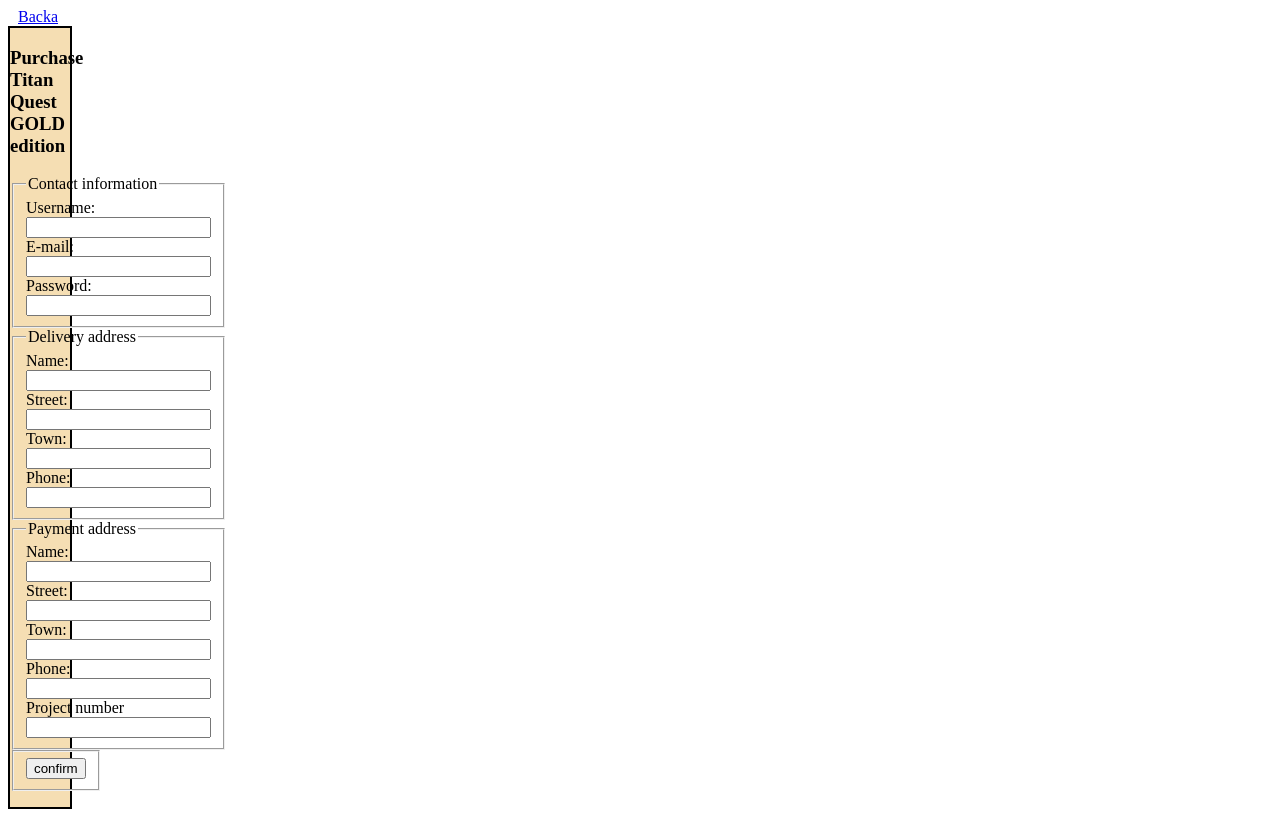
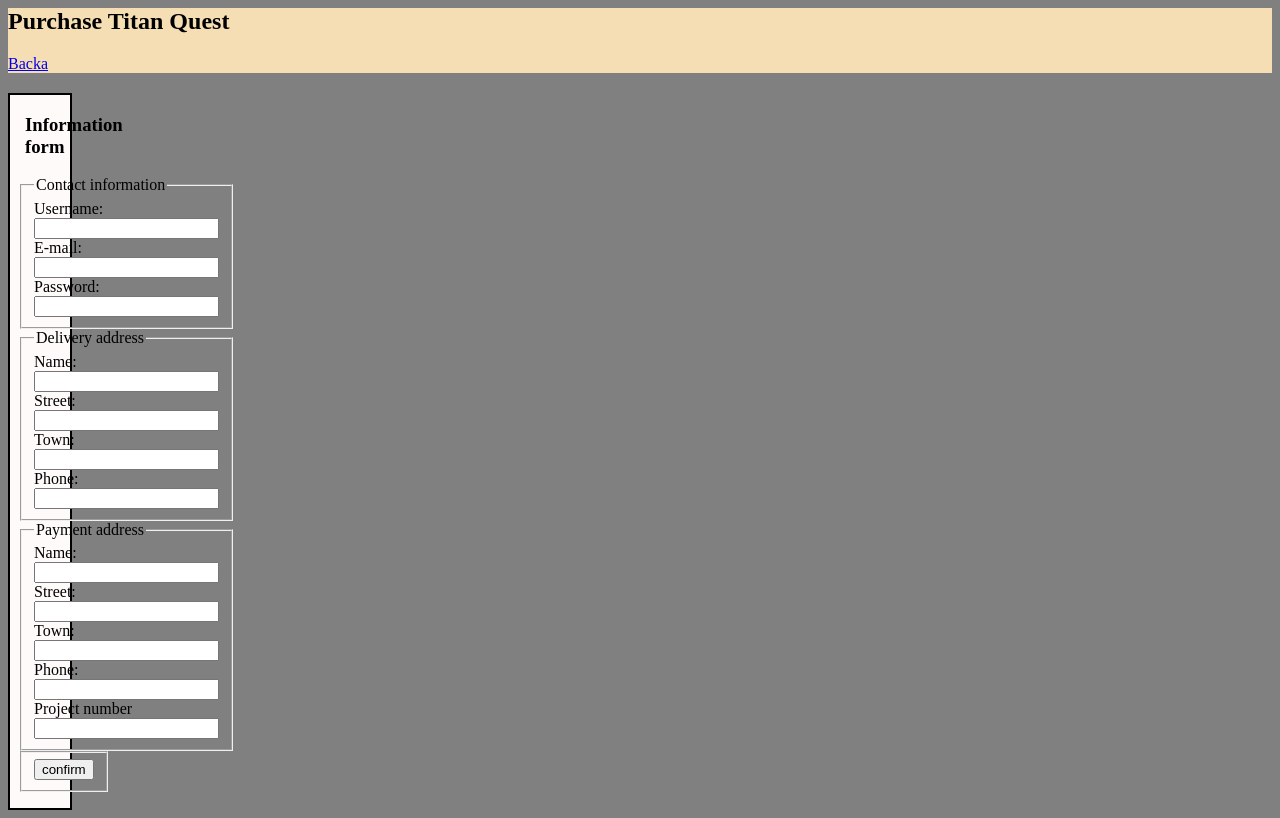
Before and after one commit to Thornfalk/HTML_STUFF, a plain HTML site: page Lab2/order.html in a window 1280 px wide. Drawn offline with Linux system fonts and the light colour scheme.

Commit message:
Unnessesary styling

```diff
--- a/Lab2/order.html
+++ b/Lab2/order.html
@@ -2,12 +2,13 @@
 
 <header>
     <nav>
+        <h1>Purchase Titan Quest</h1>
         <a href="http://localhost:5960/Game_Store.html">Backa</a>
     </nav>
 </header>
 <div id="wrapper">
     <form action="http://localhost:5960/recipe.html">
-        <h3>Purchase Titan Quest GOLD edition</h3>
+        <h3>Information form</h3>
         <fieldset>
             <legend>Contact information</legend>
             <lable>Username:</lable> <br />
--- a/Lab2/styles/StyleSheet1.css
+++ b/Lab2/styles/StyleSheet1.css
@@ -2,23 +2,25 @@ html{
     background-color:gray;
 }
 body {
-    background-color:lightblue;
+    background-color:wheat;
     padding-left:250px;
 }
 header{
     margin-right:285px;
 }
 nav{
-    background-color:lightblue;
+    background-color:wheat;
 }
 #wrapper{
     background-color:snow;
     float:left;
     max-width:800px;
     padding-left:80px;
+    margin-top:20px;
 }
 figure{
     float:left;
+    border:8px solid wheat;
 }
 img{
     width:120px;
--- a/Lab2/styles/StyleSheet_order.css
+++ b/Lab2/styles/StyleSheet_order.css
@@ -1,10 +1,19 @@
 body {
+    background-color:gray;
+}
+h3{
+    margin-left:15px;
 }
 header{
-    margin-left:10px;
+    background-color:wheat;
 }
 #wrapper{
-    background-color:wheat;
+    background-color:snow;
     border:2px solid black;
     margin-right:1200px;
+    margin-top:20px;
 }
+fieldset{
+    margin-left:10px;
+    margin-right:10px;
+}
```
